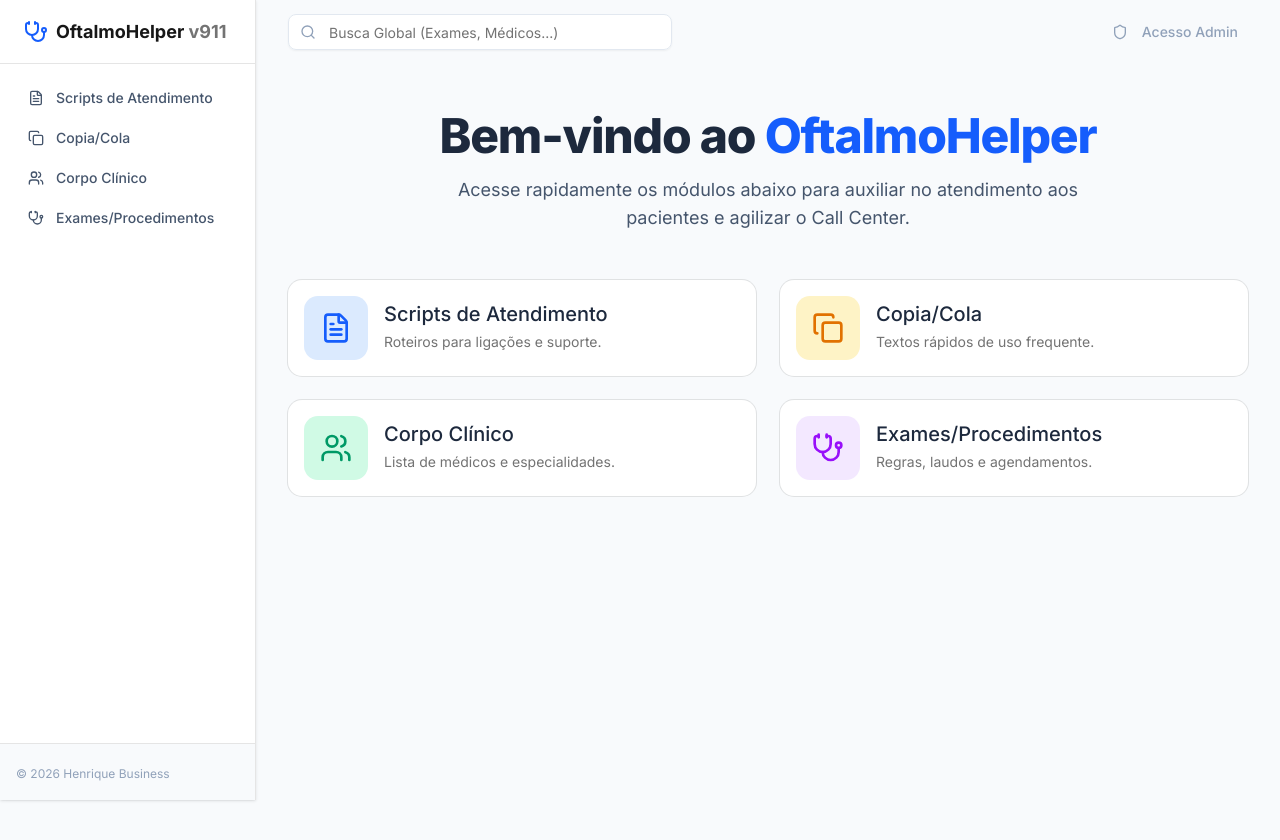
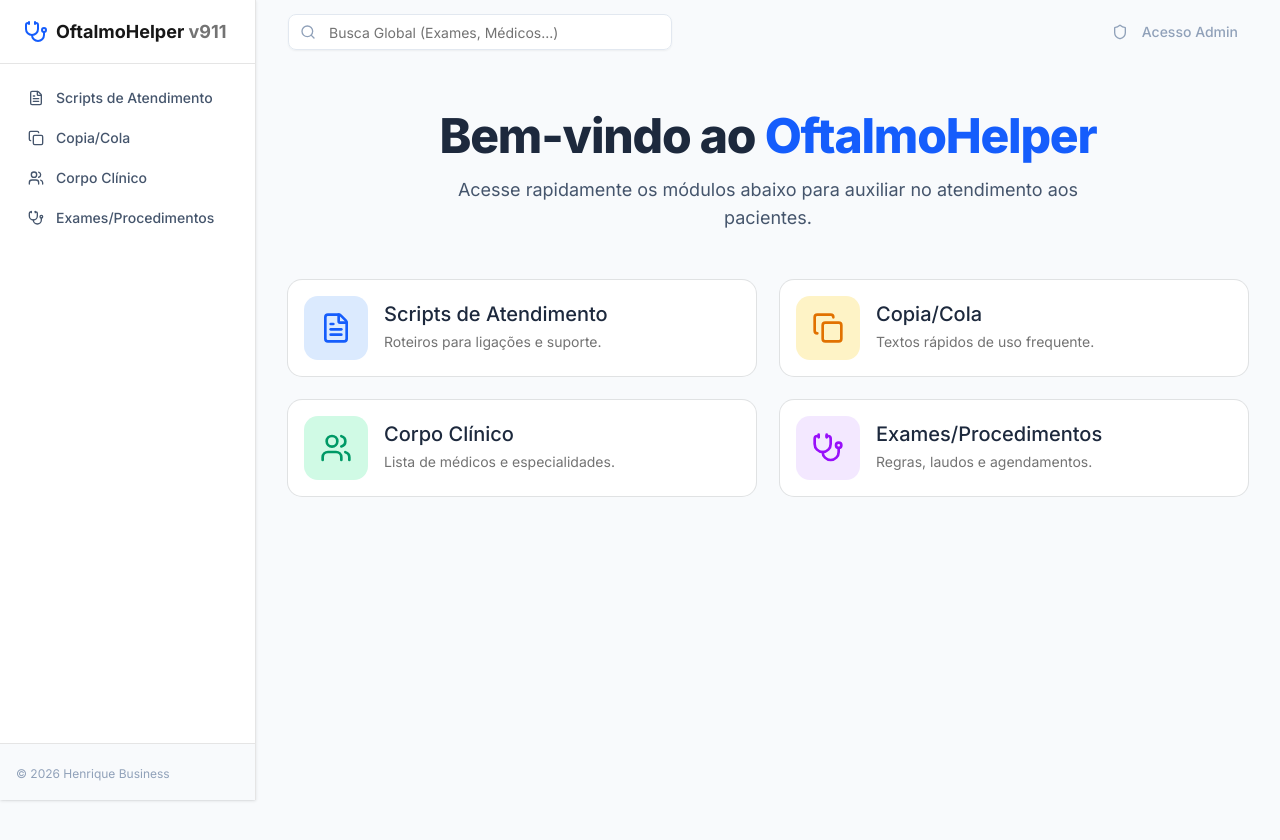
Before and after one commit to Rique-Borges/oftalmo-helper, a Next.js app: page / in a window 1280 px wide. Shown: the top 840 px of the page. Built offline with nearby package versions, Linux system fonts and the light colour scheme.

Commit message:
txt: mudança no texto da página inicial

```diff
--- a/src/app/page.tsx
+++ b/src/app/page.tsx
@@ -18,7 +18,7 @@ export default function Home() {
           Bem-vindo ao <span className="text-blue-600">OftalmoHelper</span>
         </h1>
         <p className="text-lg text-slate-600 max-w-2xl mx-auto">
-          Acesse rapidamente os módulos abaixo para auxiliar no atendimento aos pacientes e agilizar o Call Center.
+          Acesse rapidamente os módulos abaixo para auxiliar no atendimento aos pacientes.
         </p>
       </div>
 
```
